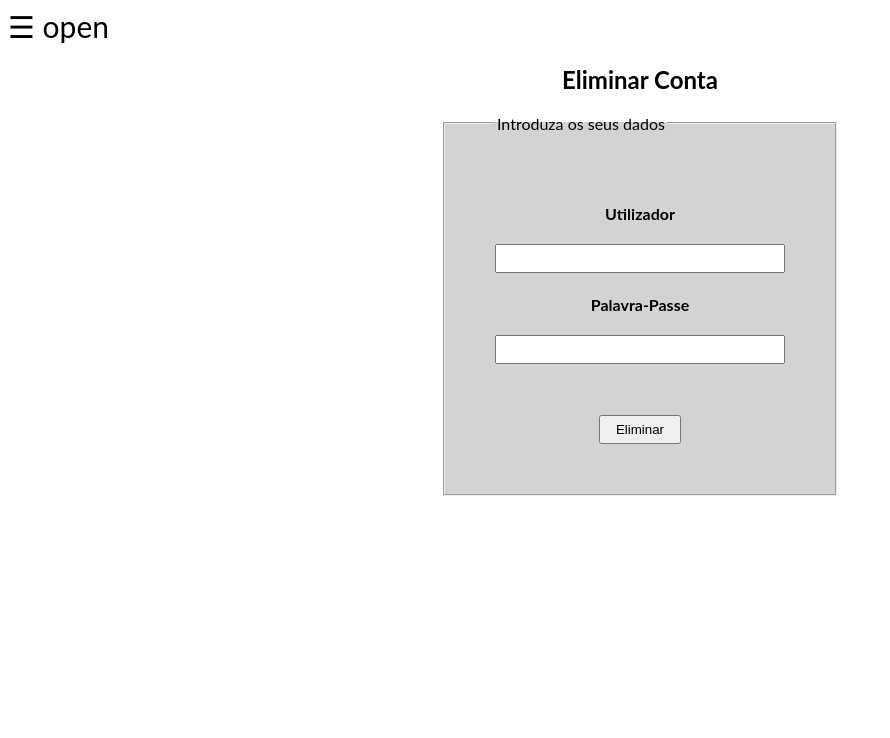
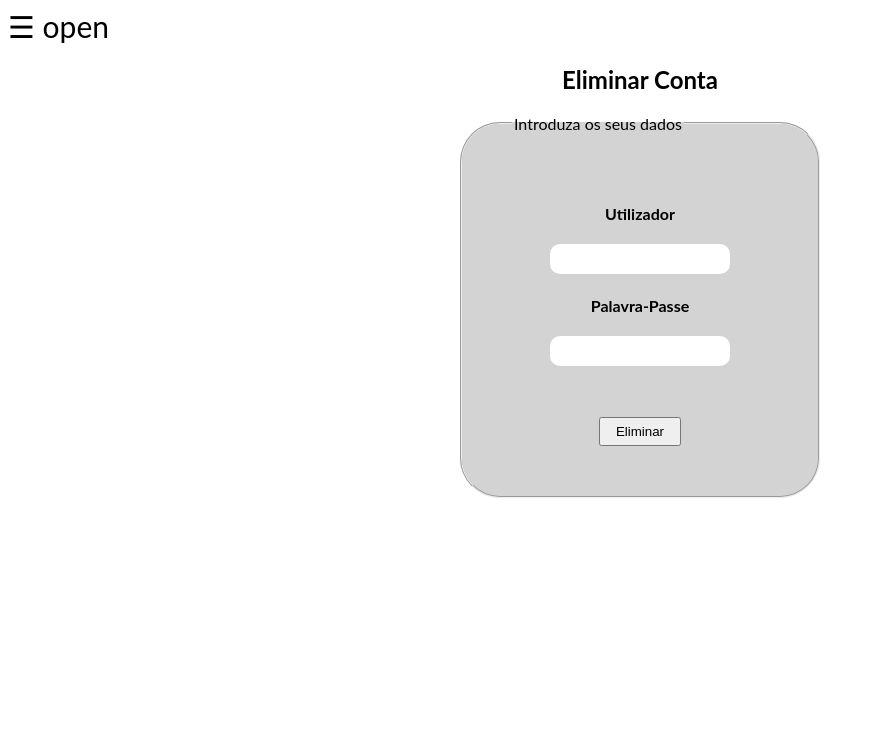
Before and after one commit to Kintas17/menus13, a Flask app: page /apagar in a window 1280 px wide. Shown: the top 738 px of the page, without its empty margins (0-890 px from the left). Run offline with Flask 2, Linux system fonts and the light colour scheme; some libraries are stand-ins or nearby versions.

Commit message:
18 junho

```diff
--- a/static/style.css
+++ b/static/style.css
@@ -36,7 +36,17 @@ fieldset {
     padding: 50px;
     background-color: lightgray;
     border: 2px groove;
+    border-radius: 40px;
 }
+input[type="text"], input[type="password"] {
+    border: none;
+    outline: none;
+    border-radius: 10px;
+    width: 150px;
+    text: uppercase;
+    height: 10px;
+    padding: 10px 15px;
+    transition: .4s;
 
 table, td {
     margin-left: auto;
```
